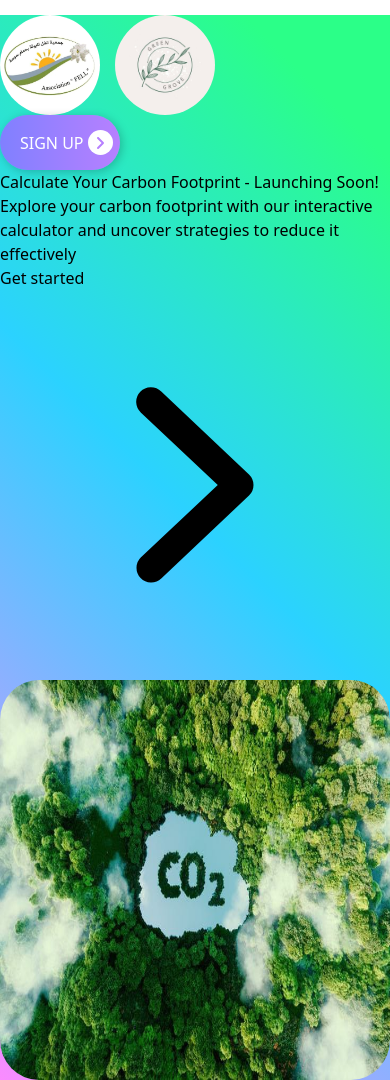
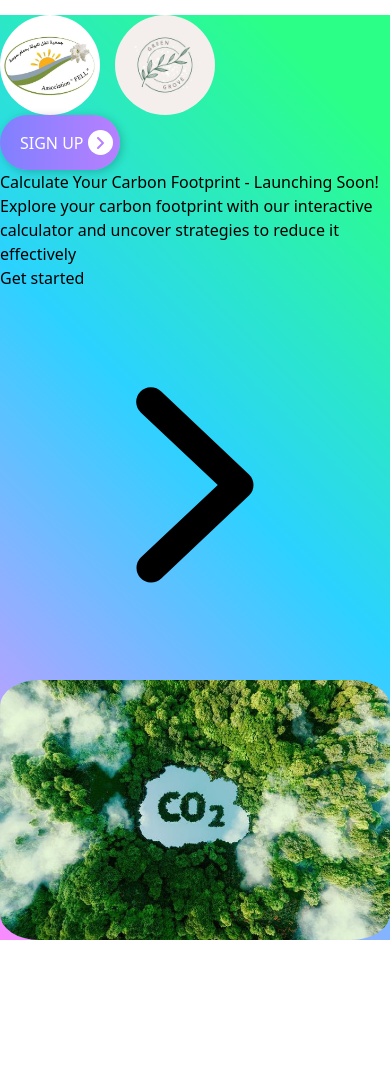
Before and after one commit to khairibzd/Carbon-Calculator, a React (Vite) app: page / in a window 390 px wide. After the commit the page ends 940 px from the top, so only its background shows below. Built offline with nearby package versions, Linux system fonts and the light colour scheme.

Commit message:
adjust the responsivness

```diff
--- a/src/Home.tsx
+++ b/src/Home.tsx
@@ -32,6 +32,8 @@ const RelativeContainer = styled.div`
     ${gradientColors.middle} 52%,
     ${gradientColors.end} 90%
   );
+  min-height: 100vh; /* Set minimum height to 100% of the viewport height */
+
 `;
 
 const Image1 = styled.img`
@@ -83,8 +85,16 @@ const Arrow = styled.span`
 
 const SectionImage = styled.img`
   border-radius: 10%;
-  height: 400px;
-  width: 500px;
+
+  background-color: ${gradientColors.start};
+  background-image: linear-gradient(
+    45deg,
+    ${gradientColors.start} 0%,
+    ${gradientColors.middle} 52%,
+    ${gradientColors.end} 90%
+  );
+    // object-fit: cover; /* Maintain aspect ratio while filling the container */
+
 `;
 
 
@@ -99,15 +109,13 @@ const HomeComponent = () => {
   return (
     <>
       <RelativeContainer>
-        <div className="relative h-screen">
-          <div className="relative">
     <header>
       <nav
         className={`${
           state
-                    ? "absolute top-0 inset-x-0 bg-white shadow-lg rounded-xl border mx-2 mt-2 md:shadow-none md:border-none md:mx-0 md:mt-0 md:relative md:bg-transparent"
+            ? " top-0   shadow-lg rounded-xl border mx-2 mt-2 md:shadow-none md:border-none"
             : ""
-                } pb-5 md:text-sm`}
+        } pb-5 md:text-sm h-full`}
       >
         <div className="gap-x-14 items-center max-w-screen-xl mx-auto px-4 md:flex md:px-8">
           <div className="flex items-center justify-between py-5 md:block">
@@ -132,14 +140,13 @@ const HomeComponent = () => {
           </div>
           <div
             className={`${
-                      state ? "block" : "hidden"
+              state ? "block" : "inline "
             } flex-1 items-center mt-8 md:mt-0 md:flex`}
           >
             <ul className="flex-1 justify-center items-center space-y-6 md:flex md:space-x-6 md:space-y-0">
               {/* Add your navigation links here */}
             </ul>
             <div className="items-center justify-end mt-6 space-y-6 md:flex md:mt-0">
-
               <SignupButton className="signupBtn" onClick={toggleState}>
                 SIGN UP
                 <Arrow className="arrow">
@@ -159,7 +166,7 @@ const HomeComponent = () => {
       </nav>
     </header>
     <section className="flex flex-col md:flex-row items-center justify-center">
-              <div className="px-4 py-10 gap-24 text-gray-600 overflow-hidden md:px-24 md:flex">
+      <div className="px-4 py-10 gap-24 text-gray-600 overflow-hidden md:px-24 md:flex relative h-full"> {/* Added h-full class for full height background */}
         <div className="flex-none space-y-10 max-w-xl">
           <h1 className="text-4xl text-gray-800 font-extrabold sm:text-5xl text-center md:text-left">
             Calculate Your Carbon Footprint - Launching Soon!
@@ -172,7 +179,7 @@ const HomeComponent = () => {
             <Link to="/section">
               <a
                 href="#"
-                      className="flex items-center justify-center gap-x-1 py-4 px-10 text-white font-medium bg-blue-700 duration-150 hover:bg-gray-400 active:bg-gray-900 rounded-full md:inline-flex"
+                className="flex items-center justify-center gap-x-1 py-4 px-10 text-white font-medium bg-blue-700 duration-150 hover:bg-gray-400 active:bg-gray-900 rounded-full md:inline-flex relative z-10"
               >
                 Get started
                 <svg
@@ -189,20 +196,19 @@ const HomeComponent = () => {
                 </svg>
               </a>
             </Link>
-
           </div>
         </div>
         <div className="flex-1 mt-8 md:mt-0">
           <SectionImage
             src={sectionImage}
-                    className="sectionImg mx-auto md:ml-0"
+            className="sectionImg  md:ml-0"
             alt="Section"
+
           />
         </div>
       </div>
     </section>
-          </div>
-        </div>
+
 </RelativeContainer>
 </>
   );
```
Lines whose indentation alone changed are shown as unchanged.
